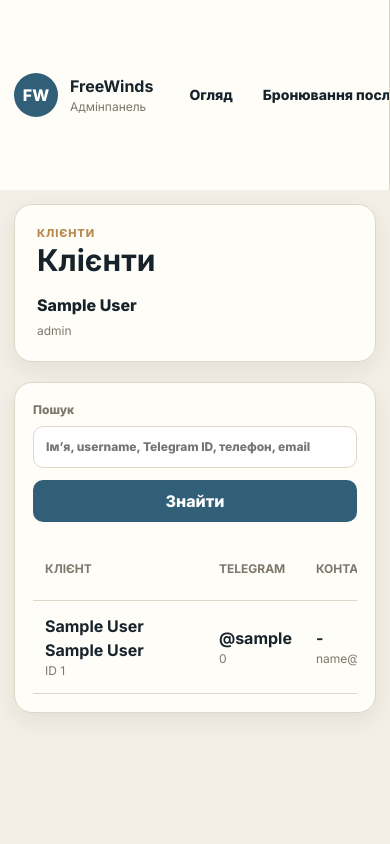
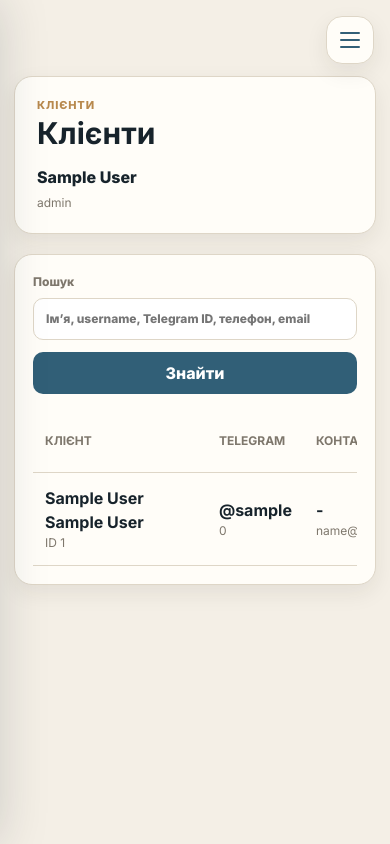
Before and after one commit to PaulStefanyshyn/FreeWinds, a Flask app: page /admin/clients in a window 390 px wide. Run offline with Flask 3, Linux system fonts and the light colour scheme; the visitor is signed in with stand-in values (Sample User, id 1); data that the repository does not hold is empty.

Commit message:
Add responsive admin sidebar toggle
Add a mobile-only admin menu button, sidebar overlay, and backdrop for the admin layout. The sidebar now slides in from the left on small screens, closes on backdrop click or Escape, and keeps the main content clear of overlap. This improves usability on narrow viewports without changing desktop behavior.

```diff
--- a/static/css/admin.css
+++ b/static/css/admin.css
@@ -3,6 +3,11 @@
     padding: 0;
     background: #f4efe6;
     color: var(--color-text);
+}
+
+.admin-menu-toggle,
+.admin-sidebar-backdrop {
+    display: none;
 }
 
 .admin-shell {
@@ -536,24 +541,98 @@
     }
 
     .admin-sidebar {
-        position: static;
-        height: auto;
-        flex-direction: row;
-        align-items: center;
-        overflow-x: auto;
+        position: fixed;
+        inset: 0 auto 0 0;
+        z-index: 1002;
+        width: min(320px, calc(100vw - 34px));
+        height: 100vh;
+        max-height: 100vh;
+        overflow-y: auto;
+        transform: translateX(calc(-100% - 20px));
+        transition: transform 0.24s ease;
+        box-shadow: 18px 0 48px rgba(23, 35, 43, 0.18);
+    }
+
+    .admin-sidebar.open {
+        transform: translateX(0);
+    }
+
+    .admin-sidebar-backdrop {
+        position: fixed;
+        inset: 0;
+        z-index: 1001;
+        display: block;
+        pointer-events: none;
+        background: rgba(23, 35, 43, 0);
+        backdrop-filter: blur(0);
+        transition: background 0.2s ease, backdrop-filter 0.2s ease;
+    }
+
+    .admin-sidebar-backdrop.open {
+        pointer-events: auto;
+        background: rgba(23, 35, 43, 0.38);
+        backdrop-filter: blur(4px);
+    }
+
+    .admin-menu-toggle {
+        position: fixed;
+        top: 16px;
+        right: 16px;
+        z-index: 1003;
+        width: 48px;
+        height: 48px;
+        min-height: 48px;
+        display: grid;
+        place-items: center;
+        background: #fffdf8;
+        border: 1px solid var(--color-border);
+        border-radius: 16px;
+        box-shadow: var(--shadow-sm);
+    }
+
+    .admin-menu-toggle span {
+        position: absolute;
+        width: 20px;
+        height: 2px;
+        background: var(--color-primary);
+        border-radius: 999px;
+        transition: transform 0.2s ease, opacity 0.16s ease;
+    }
+
+    .admin-menu-toggle span:nth-child(1) {
+        transform: translateY(-7px);
+    }
+
+    .admin-menu-toggle span:nth-child(3) {
+        transform: translateY(7px);
+    }
+
+    .admin-menu-toggle.open span:nth-child(1) {
+        transform: rotate(45deg);
+    }
+
+    .admin-menu-toggle.open span:nth-child(2) {
+        opacity: 0;
+    }
+
+    .admin-menu-toggle.open span:nth-child(3) {
+        transform: rotate(-45deg);
+    }
+
+    .admin-menu-open {
+        overflow: hidden;
     }
 
     .admin-nav {
-        display: flex;
-        flex: 1 0 auto;
+        display: grid;
     }
 
     .admin-nav a {
-        white-space: nowrap;
+        white-space: normal;
     }
 
     .admin-logout {
-        margin-top: 0;
+        margin-top: auto;
     }
 
     .metric-grid {
@@ -568,11 +647,11 @@
 
 @media (max-width: 760px) {
     .admin-main {
-        padding: 14px;
+        padding: 76px 14px 14px;
     }
 
     .admin-sidebar {
-        padding: 14px;
+        padding: 18px;
     }
 
     .admin-topbar {
--- a/templates/admin/base.html
+++ b/templates/admin/base.html
@@ -11,8 +11,14 @@
     <link href="https://fonts.googleapis.com/css2?family=Inter:wght@400;500;600;700;800&display=swap" rel="stylesheet">
 </head>
 <body class="admin-body">
+    <button class="admin-menu-toggle" id="admin_menu_toggle" type="button" aria-label="Відкрити меню" aria-expanded="false" aria-controls="admin_sidebar">
+        <span></span>
+        <span></span>
+        <span></span>
+    </button>
+    <div class="admin-sidebar-backdrop" id="admin_sidebar_backdrop"></div>
     <div class="admin-shell">
-        <aside class="admin-sidebar">
+        <aside class="admin-sidebar" id="admin_sidebar">
             <a class="admin-brand" href="{{ url_for('admin_dashboard') }}">
                 <span>FW</span>
                 <div>
@@ -63,5 +69,30 @@
             {% block content %}{% endblock %}
         </section>
     </div>
+    <script>
+        const adminMenuToggle = document.getElementById("admin_menu_toggle");
+        const adminSidebar = document.getElementById("admin_sidebar");
+        const adminBackdrop = document.getElementById("admin_sidebar_backdrop");
+        const adminLinks = adminSidebar.querySelectorAll("a");
+
+        function setAdminMenu(open) {
+            adminSidebar.classList.toggle("open", open);
+            adminBackdrop.classList.toggle("open", open);
+            adminMenuToggle.classList.toggle("open", open);
+            adminMenuToggle.setAttribute("aria-expanded", open ? "true" : "false");
+            document.body.classList.toggle("admin-menu-open", open);
+        }
+
+        adminMenuToggle.addEventListener("click", () => {
+            setAdminMenu(!adminSidebar.classList.contains("open"));
+        });
+        adminBackdrop.addEventListener("click", () => setAdminMenu(false));
+        adminLinks.forEach(link => link.addEventListener("click", () => setAdminMenu(false)));
+        document.addEventListener("keydown", event => {
+            if (event.key === "Escape") {
+                setAdminMenu(false);
+            }
+        });
+    </script>
 </body>
 </html>
```
